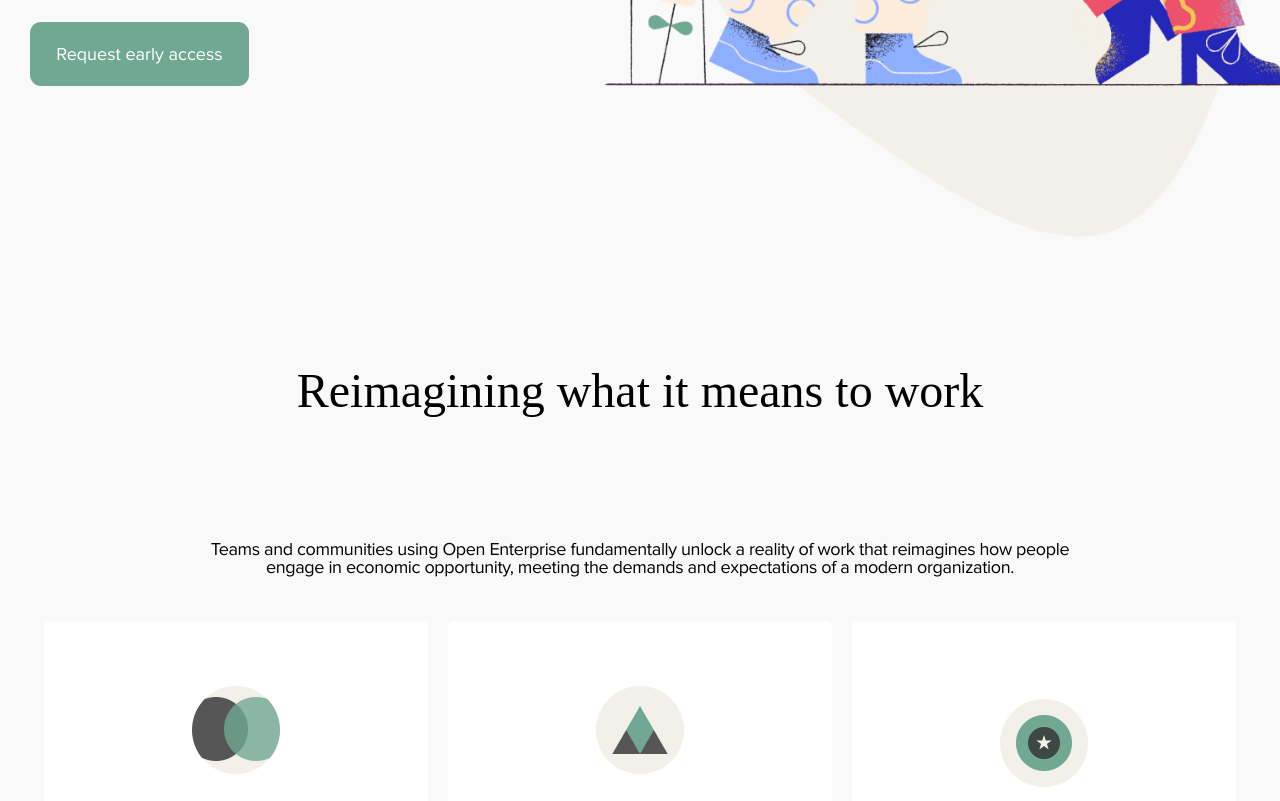
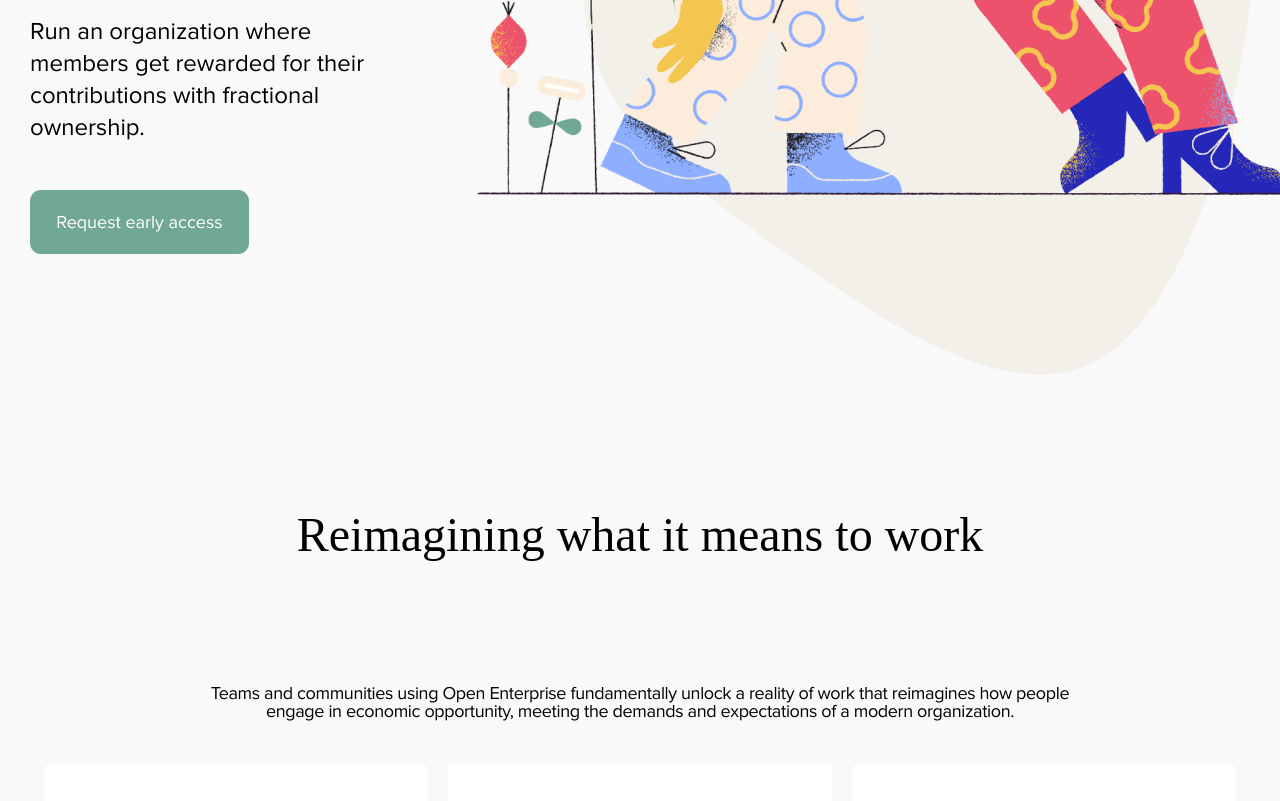
Before and after one commit to mak7m1/open-enterprise-land, a plain HTML site: page index.html in a window 1280 px wide. Shown: the part 559-1360 px from the top of the page. Drawn offline with Linux system fonts and the light colour scheme; a web font is replaced by a local one.

Commit message:
finalized the applications block

```diff
--- a/styles/style.css
+++ b/styles/style.css
@@ -33,8 +33,10 @@ font-family: afuturarounddemi;
     color: #71A894;
 }
 .applications{
+    justify-content: space-between;
     display: flex;
     align-items: center;
+    width: 100%;
 }
 .applications__left{
     padding: 0 0 0 30px;
@@ -64,10 +66,14 @@ font-family: afuturarounddemi;
     font-size: 18px;
 }
 .applications__img{
-
+    max-width: 100%;
+    height: auto;
 }
 .applications__right{
-
+    display: flex;
+    justify-content: flex-end;
+    width: auto;
+    flex-shrink: 0;
 }
 .info{
     display: flex;
```
Also changed, not shown: styles/nullstyles.css (line endings or trailing spaces).
